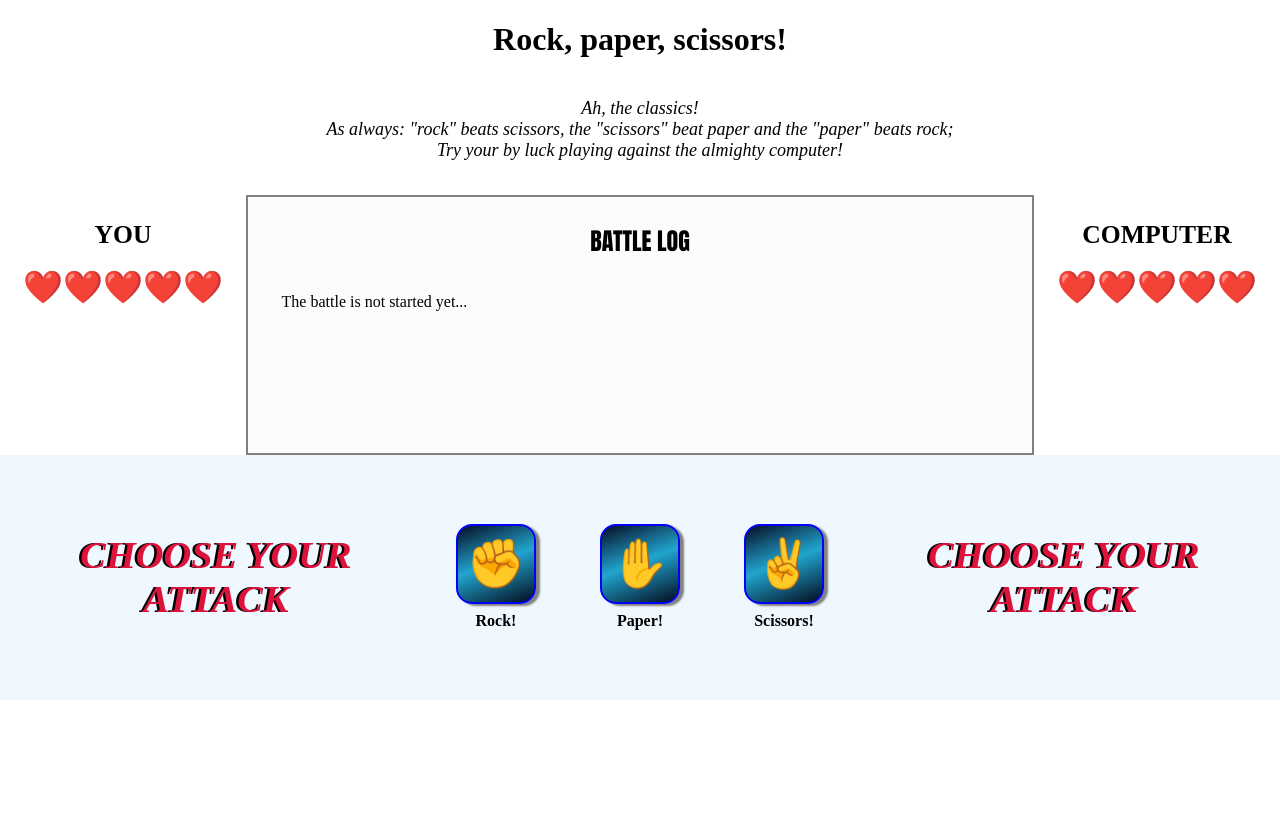
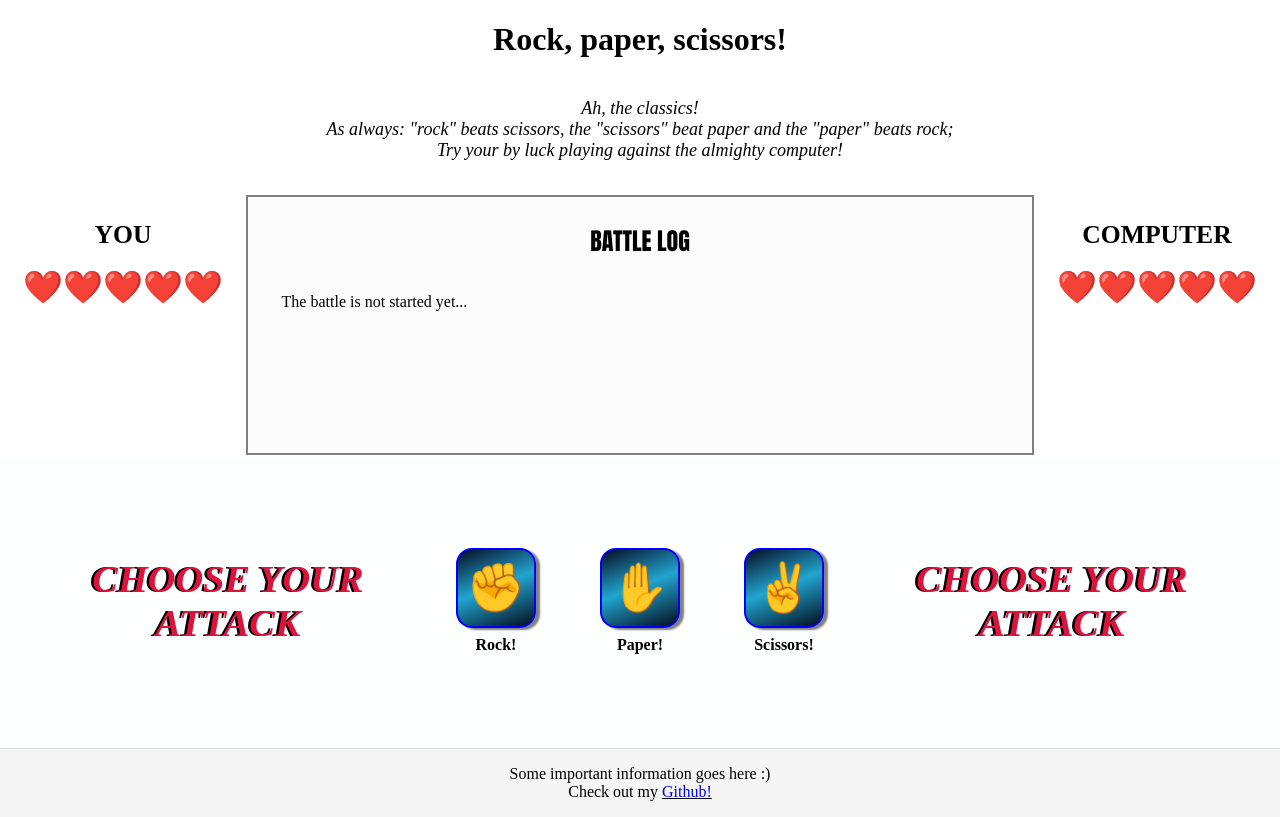
Before and after one commit to vantruh/rock-paper-scissors, a plain HTML site: page index.html in a window 1280 px wide. Drawn offline with Linux system fonts and the light colour scheme.

Commit message:
Add footer

```diff
--- a/index.html
+++ b/index.html
@@ -6,6 +6,7 @@
     <link rel="stylesheet" href="style.css">
 </head>
 <body>
+    <div class="body">
         <div class="head-content">
             <h1>Rock, paper, scissors!</h1>
             <p>Ah, the classics! <br> As always: "rock" beats scissors, the "scissors" beat paper and the "paper" beats rock; <br>
@@ -50,6 +51,10 @@
                 <p class="info">CHOOSE YOUR ATTACK</p>
             </div>
         </div>
+        <div class="footer">
+            <p>Some important information goes here :)<br> Check out my <a href="https://github.com/vantruh">Github!</a></p>
+        </div>
+    </div>
     <script src="game.js"></script>
 </body>
 </html>
--- a/style.css
+++ b/style.css
@@ -1,6 +1,12 @@
 body {
     margin:0;
     padding:0;
+}
+
+.body {
+    display: flex;
+    flex-direction: column;
+    max-height: 100vh;
 }
 
 .head-content {
@@ -87,11 +93,12 @@ h2 {
 .choice-container {
     padding-top:10vh;
     display:flex;
-    padding:5vh;
+    padding:8vh;
     justify-content: center;
     gap: 5vw;
     align-items: center;
-    background-color: aliceblue;
+    background-color: rgba(240, 248, 255, 0.103);
+    padding-bottom:8vh;
 }
 
 .choice {
@@ -114,3 +121,18 @@ h2 {
     text-align: center;
     text-shadow:black -0.2vw 0px;
 }
+
+.footer {
+    background-color: rgba(235, 235, 235, 0.5);
+    height:10vh;
+    border-top:1px solid rgba(0, 0, 0, 0.1);
+    display: flex;
+    justify-content: center;
+    align-items: center;
+    text-align: center;
+}
+
+.footer a {
+    text-decoration-color: black;
+    color:blue;
+}
```
Lines whose indentation alone changed are shown as unchanged.
